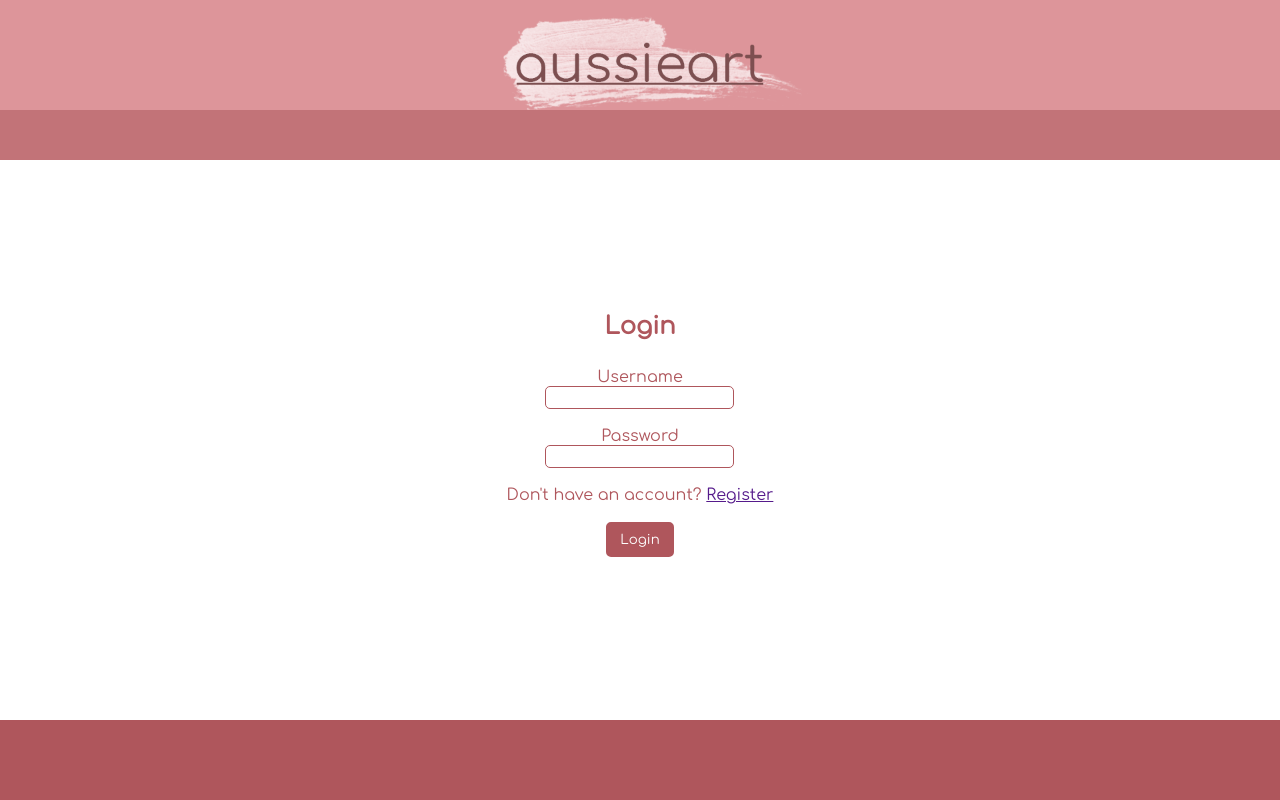
After one commit to jeromycassar/aussieart, a PHP site: page /login.html in a window 1280 px wide. The commit adds this page. Run offline with PHP 8.4, Linux system fonts and the light colour scheme.

Commit message:
Updated files

```diff
--- /dev/null
+++ b/login.html
@@ -0,0 +1,51 @@
+<!DOCTYPE html>
+<html lang='en'>
+<head> <!--Head-->
+  <title>aussieart - Home</title>
+  <meta charset="utf-8">
+  <link rel="stylesheet" type="text/CSS" href="stylesheets/style.css">
+  <script src="script.js" type="text/javascript"></script>
+</head><!--End of head-->
+<div class="wrapper"><!--Wrapper-->
+  <header><!--Header-->
+      <div class="top"><!--Logo and Login-->
+          <table id="header-table">
+              <tr>
+                  <td></td>
+                  <td><img id="logo" src="images/aussieart_logo2.png" width="400px" height="120px"></td>
+                  <td><p id="greeting"></p></td>
+              </tr>
+          </table>
+      </div>
+      <nav class="nav-bar"><!--Navigation Bar-->
+
+  </header><!--End of header-->
+  <body><!--Content-->
+      <table id="content-table">
+          <tr>
+              <td class="body-spacing"></td>
+              <td class="body-content"><!--Main Content-->
+                <h2>Login</h2>
+                <br>
+                <form class="login-form" name="login" action="" method="POST" onsubmit="return validateform()">
+                  <label for="username1">Username</label>
+                  <input type="text" name="usernamel" id="usernamel" class="input-login" required>
+                  <br />
+                  <label for="password1">Password</label>
+                  <input type="text" name="passwordl" id="passwordl" class="input-login" required>
+                  <br />
+                  <p>Don't have an account? <a href="">Register</a></p><br>
+                  <button class="btn" id="submit" type="submit">Login</button>
+                </form>
+              </td>
+              <td class="body-spacing"></td>
+          </tr>
+      </table>
+  </body><!--End of Content-->
+  <footer><!--Footer-->
+    <nav class="footer-bar"><!--Footer Navigation Bar-->
+
+    </nav><!--End of Footer Navigation Bar-->
+  </footer><!--End of Footer-->
+</div><!--End of wrapper-->
+</html><!--End of html-->
--- a/product.html
+++ b/product.html
@@ -41,7 +41,6 @@
           <tr>
               <td class="body-spacing"></td>
               <td class="body-content"><!--Main Content-->
-                <div class="prod-wrapper">
                 <div class="prod-container">
                   <div id="prod-left">
                     <a href="" class="btn">&#17; Back</a><br>
@@ -56,7 +55,6 @@
 
                     </p><br><br>
                     <button class="btn">Add to Cart</button>
-                  </div>
                   </div>
                 </div>
               </td>
--- /dev/null
+++ b/script.js
@@ -0,0 +1,12 @@
+function validateform() {
+    var x = document.forms["login"]["usernamel"].value;
+    var y = document.forms["login"]["passwordl"].value;
+    if (x == "") {
+        alert("User name or password cannot be empty");
+        return false;
+    }
+    if (y == "") {
+        alert("User name or password cannot be empty");
+        return false;
+    }
+}
--- a/stylesheets/style.css
+++ b/stylesheets/style.css
@@ -243,7 +243,6 @@ body{
 }
 .prod-container{
   overflow-wrap:break-word;
-  margin:auto auto;
   display:grid;
   grid-template-columns:220px 560px;
   grid-template-rows:auto;
@@ -296,3 +295,32 @@ body{
   transition:0.4s;
 }
 /*End of Input/Button Styles*/
+
+/*Login Styles*/
+.login-form{
+  display:grid;
+  place-items:center;
+  padding:10px;
+}
+.body-content h2{
+  text-align:center;
+}
+.login-form, .body-content h2{
+  font-family:header;
+  color:rgb(175, 86, 92);
+}
+.login-form input[type=text]{
+  border:1px solid rgb(175, 86, 92);
+  padding:3px 5px;
+  border-radius:5px;
+  transition:0.6s;
+}
+.login-form input[type=text]:hover{
+  background-color:rgb(249, 221, 224);
+  transition:0.6s;
+}
+.login-form input[type=text]:focus{
+  outline:none;
+  background-color:white;
+}
+/*End of Login Styles*/
```
